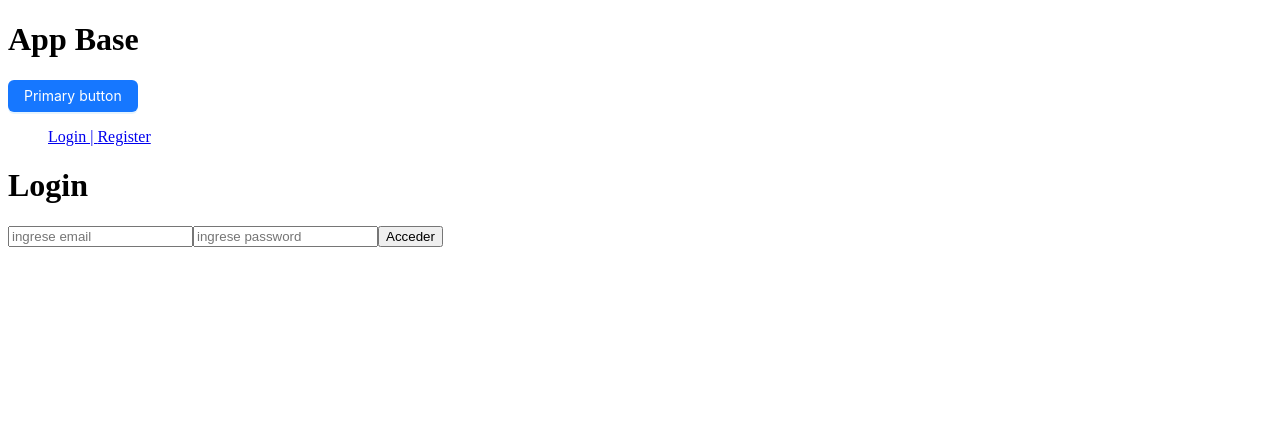
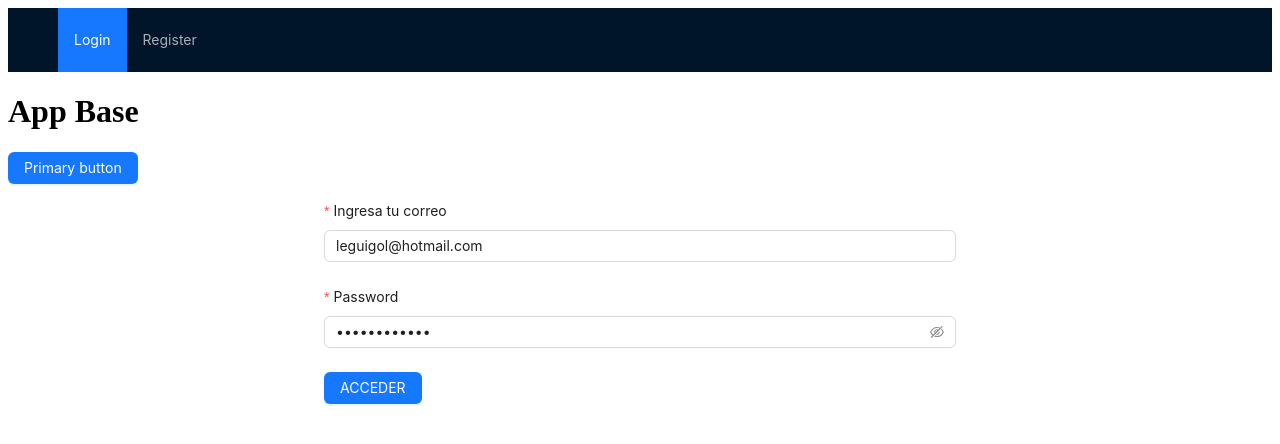
Before and after one commit to leguigol/vue-3-firebase-9-pinia-router4, a Vue app: page /login in a window 1280 px wide. Shown: the top 444 px of the page. Built offline with nearby package versions, Linux system fonts and the light colour scheme.

Commit message:
ultimas modificaciones en wilde

```diff
--- a/src/App.vue
+++ b/src/App.vue
@@ -1,17 +1,44 @@
 <script setup>
 import {useUserStore} from './stores/user';
+import {ref, watch} from "vue";
+import {useRoute} from 'vue-router';
 
 const useStore=useUserStore();
+const route=useRoute();
+
+const selectedKeys= ref([]);
+
+watch(
+  () => route.name,
+  () => {
+    selectedKeys.value=[route.name];
+  }
+);
+
 </script>
 <template>
+  <a-layout>
+    <a-layout-header>
+      <a-menu theme="dark" mode="horizontal" :style="{ lineheight: '64px'}" v-model:selectedKeys="selectedKeys">
+        <a-menu-item v-if="useStore.userData" key="home">
+          <router-link to="/">Home</router-link>
+        </a-menu-item>
+        <a-menu-item v-if="!useStore.userData" key="login">
+          <router-link to="/login">Login</router-link>
+        </a-menu-item>
+        <a-menu-item v-if="!useStore.userData" key="register">
+          <router-link to="/register">Register</router-link>
+        </a-menu-item>
+        <a-menu-item @click="useStore.logoutUser" v-if="useStore.userData" key="logout">
+          Logout
+        </a-menu-item>
+      </a-menu>
+    </a-layout-header>
+  </a-layout>
   <h1>App Base</h1>
   <a-button type="primary">Primary button</a-button>
   <nav v-if="!useStore.loadingSession">
     <ul>
-      <router-link to="/" v-if="useStore.userData">Home | </router-link>
-      <router-link to="/login" v-if="!useStore.userData">Login | </router-link>
-      <router-link to="/register" v-if="!useStore.userData">Register</router-link>
-      <button @click="useStore.logoutUser" v-if="useStore.userData">Logout</button>
     </ul>
   </nav>
   <div v-else>
--- a/src/views/Login.vue
+++ b/src/views/Login.vue
@@ -1,32 +1,61 @@
 <script setup>
 
-import { ref } from 'vue';
+import { reactive } from 'vue';
 import {useUserStore} from '../stores/user';
 // import {useRouter} from 'vue-router';
 
+    const formState=reactive({
+        email:'leguigol@hotmail.com',
+        password: 'lancelot1014'
+    })
     const userStore=useUserStore();
-    const email=ref('');
-    const password=ref('');
+    // const email=ref('');
+    // const password=ref('');
     // const router=useRouter();
 
     const handleSubmit=async()=>{
-        if(!email.value || password.value.length<5){
-            return alert('llena los campos');
-        }
-        await userStore.loginUser(email.value,password.value);
+        // if(!email.value || password.value.length<5){
+        //     return alert('llena los campos');
+        // }
+        await userStore.loginUser(formState.email,formState.password);
         // router.push('/');
         console.log('procesando formulario...');
     }
 
+    const onFinish=async(values) => {
+        console.log("Success: ",values);
+        await userStore.loginUser(formState.email,formState.password);
+    }
 
 </script>
 <template>
-    <div>
-        <h1>Login</h1>
-        <form @submit.prevent="handleSubmit">
-            <input type="email" placeholder="ingrese email" v-model.trim="email">
-            <input type="password" placeholder="ingrese password" v-model.trim="password">
-            <button type="submit" :disabled="userStore.loadingUser">Acceder</button>
-        </form>
-    </div>
+    <a-row>
+        <a-col :xs="{ span: 24}" :sm="{ span: 12, offset: 6 }">
+            <a-form name="basicLogin" autocomplete="off" layout="vertical" :model="formState" @finish="onFinish">
+                <a-form-item
+                    name="email"
+                    label="Ingresa tu correo"
+                    :rules="[{required: true, type: 'email', message:'Ingresa un email'}]"
+                >
+                    <a-input v-model:value="formState.email"></a-input>
+                </a-form-item>
+                <a-form-item
+                    name="password"
+                    label="Password"
+                    :rules="[{required: true, min: 6, message: 'debe tener 6 caracteres'},
+                    ]"
+                >
+                    <a-input-password v-model:value="formState.password"></a-input-password>
+                </a-form-item>
+                <a-form-item>
+                    <a-button
+                        type="primary"
+                        html-type="submit"
+                        :disabled="userStore.loadingUser"
+                    >ACCEDER
+                    </a-button>
+                </a-form-item>
+            </a-form>
+        </a-col>
+    </a-row>
 </template>
```
Also changed, not shown: src/router.js (+4 -4 lines).
